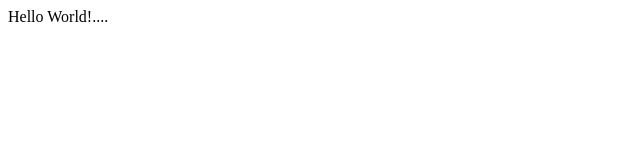
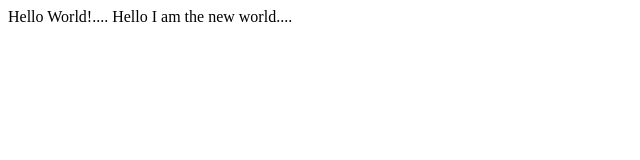
Before and after one commit to nagamaheshg/Web-Technologies-using-python-and-javascript, a plain HTML site: page index.html in a window 1280 px wide. Shown: the whole page, without its empty margins (0-640 px from the left). Drawn offline with Linux system fonts and the light colour scheme.

Commit message:
added new line to feature

```diff
--- a/index.html
+++ b/index.html
@@ -7,5 +7,6 @@
 </head>
 <body>
     Hello World!....
+    Hello I am the new world....
 </body>
 </html>
```
